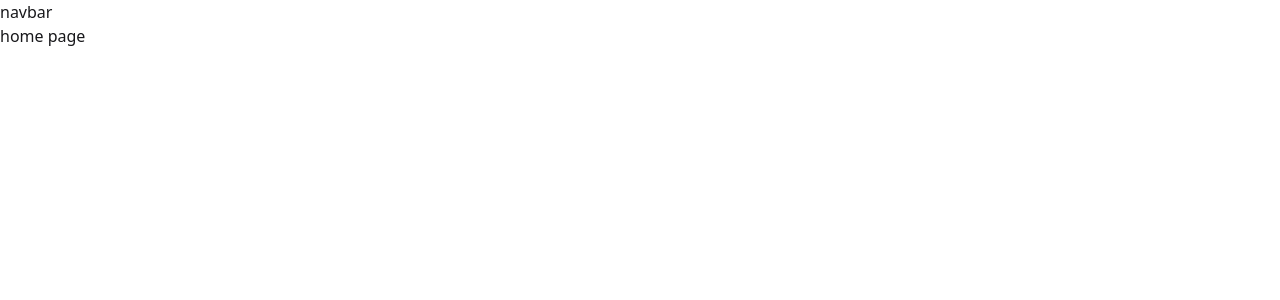
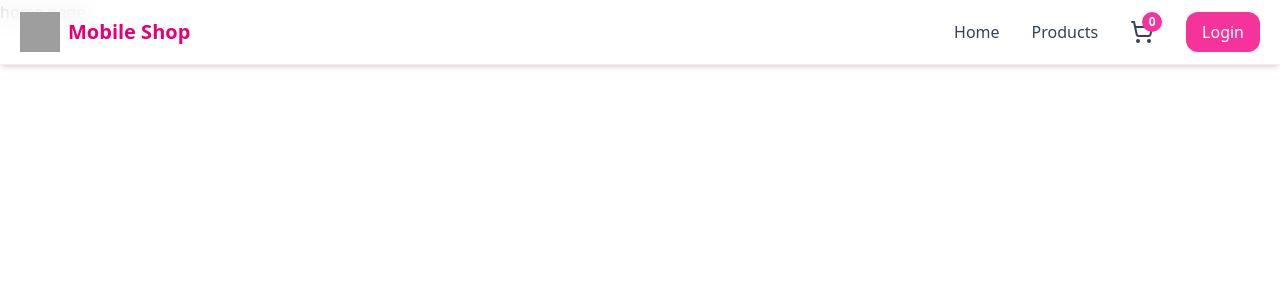
Before and after one commit to mdasifalijihat/phone-shop-Frontend, a React app: page / in a window 1280 px wide. Shown: the top 300 px of the page. Built offline with nearby package versions, Linux system fonts and the light colour scheme; grey boxes are pictures that could not be loaded; the HTML template or start-up script is replaced by a standard one.

Commit message:
added nevbar section

```diff
--- a/package.json
+++ b/package.json
@@ -21,6 +21,7 @@
     "next-themes": "^0.4.6",
     "react": "^19.1.1",
     "react-dom": "^19.1.1",
+    "react-hot-toast": "^2.6.0",
     "react-router-dom": "^7.9.5",
     "sonner": "^2.0.7",
     "tailwind-merge": "^3.3.1",
--- a/src/components/Navbar/Navbar.jsx
+++ b/src/components/Navbar/Navbar.jsx
@@ -1,11 +1,155 @@
-import React from 'react';
+import React, { useState } from "react";
+import { Link, useNavigate } from "react-router-dom";
+import { ShoppingCart, Menu, X, LogOut } from "lucide-react";
 
 const Navbar = () => {
-    return (
-        <div>
-            navbar
+  const [menuOpen, setMenuOpen] = useState(false);
+  const navigate = useNavigate();
+
+  // Example: user info (you can replace it with your auth logic)
+  const [user, setUser] = useState(
+    JSON.parse(localStorage.getItem("user")) || null
+  );
+
+  // ===== Logout Handler =====
+  const handleLogout = () => {
+    localStorage.removeItem("user"); // remove token/user data
+    setUser(null);
+    navigate("/login");
+  };
+
+  return (
+    <nav className="fixed top-0 left-0 w-full bg-white/80 backdrop-blur-md shadow-md border-b border-pink-100 z-50">
+      <div className="container mx-auto px-5 py-3 flex items-center justify-between">
+        {/* ===== Logo ===== */}
+        <Link to="/" className="flex items-center gap-2">
+          <img
+            src="https://cdn-icons-png.flaticon.com/512/3446/3446367.png"
+            alt="logo"
+            className="w-10 h-10"
+          />
+          <span className="text-xl font-bold text-pink-600">Mobile Shop</span>
+        </Link>
+
+        {/* ===== Desktop Menu ===== */}
+        <div className="hidden md:flex items-center gap-8">
+          <Link
+            to="/"
+            className="text-gray-700 hover:text-pink-600 font-medium transition"
+          >
+            Home
+          </Link>
+          <Link
+            to="/products"
+            className="text-gray-700 hover:text-pink-600 font-medium transition"
+          >
+            Products
+          </Link>
+          {user && (
+            <Link
+              to="/dashboard"
+              className="text-gray-700 hover:text-pink-600 font-medium transition"
+            >
+              Dashboard
+            </Link>
+          )}
+          <Link
+            to="/cart"
+            className="relative flex items-center text-gray-700 hover:text-pink-600 transition"
+          >
+            <ShoppingCart className="w-6 h-6" />
+            <span className="absolute -top-2 -right-2 bg-pink-500 text-white text-xs font-bold w-5 h-5 rounded-full flex items-center justify-center">
+              0
+            </span>
+          </Link>
+
+          {/* ===== Conditional Login / Logout ===== */}
+          {user ? (
+            <button
+              onClick={handleLogout}
+              className="flex items-center gap-2 bg-gray-100 text-pink-600 px-4 py-2 rounded-xl hover:bg-gray-200 transition"
+            >
+              <LogOut className="w-4 h-4" />
+              Logout
+            </button>
+          ) : (
+            <Link
+              to="/login"
+              className="bg-pink-500 text-white px-4 py-2 rounded-xl hover:bg-pink-600 transition"
+            >
+              Login
+            </Link>
+          )}
         </div>
-    );
+
+        {/* ===== Mobile Menu Button ===== */}
+        <button
+          onClick={() => setMenuOpen(!menuOpen)}
+          className="md:hidden text-gray-700"
+        >
+          {menuOpen ? <X size={28} /> : <Menu size={28} />}
+        </button>
+      </div>
+
+      {/* ===== Mobile Menu ===== */}
+      {menuOpen && (
+        <div className="md:hidden bg-white/90 backdrop-blur-md border-t border-pink-100 px-5 py-4 space-y-3 shadow-lg">
+          <Link
+            to="/"
+            onClick={() => setMenuOpen(false)}
+            className="block text-gray-700 hover:text-pink-600 font-medium"
+          >
+            Home
+          </Link>
+          <Link
+            to="/products"
+            onClick={() => setMenuOpen(false)}
+            className="block text-gray-700 hover:text-pink-600 font-medium"
+          >
+            Products
+          </Link>
+          {user && (
+            <Link
+              to="/dashboard"
+              onClick={() => setMenuOpen(false)}
+              className="block text-gray-700 hover:text-pink-600 font-medium"
+            >
+              Dashboard
+            </Link>
+          )}
+          <Link
+            to="/cart"
+            onClick={() => setMenuOpen(false)}
+            className="flex items-center gap-2 text-gray-700 hover:text-pink-600 font-medium"
+          >
+            <ShoppingCart className="w-5 h-5" />
+            <span>Cart (0)</span>
+          </Link>
+
+          {/* ===== Mobile Login / Logout ===== */}
+          {user ? (
+            <button
+              onClick={() => {
+                handleLogout();
+                setMenuOpen(false);
+              }}
+              className="w-full bg-gray-100 text-pink-600 py-2 rounded-xl hover:bg-gray-200 transition flex items-center justify-center gap-2"
+            >
+              <LogOut className="w-4 h-4" /> Logout
+            </button>
+          ) : (
+            <Link
+              to="/login"
+              onClick={() => setMenuOpen(false)}
+              className="block bg-pink-500 text-white text-center py-2 rounded-xl hover:bg-pink-600 transition"
+            >
+              Login
+            </Link>
+          )}
+        </div>
+      )}
+    </nav>
+  );
 };
 
 export default Navbar;
--- /dev/null
+++ b/src/components/hero/Hero.jsx
@@ -0,0 +1,24 @@
+import React from "react";
+
+const Hero = () => {
+  return (
+    <section className="bg-gradient-to-br from-pink-100 via-purple-100 to-blue-100 py-20">
+      <div className="container mx-auto px-6 text-center">
+        <h1 className="text-4xl md:text-6xl font-bold text-gray-800 mb-6">
+          Welcome to <span className="text-pink-600">Mobile Shop</span>
+        </h1>
+        <p className="text-lg md:text-xl text-gray-600 mb-8">
+          Your one-stop destination for the latest and greatest mobile phones.
+        </p>
+        <a
+          href="/products"
+          className="bg-pink-500 text-white px-6 py-3 rounded-full text-lg font-medium hover:bg-pink-600 transition"
+        >
+          Shop Now
+        </a>
+      </div>
+    </section>
+  );
+};
+
+export default Hero;
--- a/src/pages/Login.jsx
+++ b/src/pages/Login.jsx
@@ -38,7 +38,7 @@ const Login = () => {
       if (res.data.success) {
         toast.success(res.data.message);
         localStorage.setItem("email", formData.email); // verify page এর জন্য দরকার হবে
-        navigate("/verify");
+        navigate("/");
       } else {
         toast.error(res.data.message || "Login failed.");
       }
```
Also changed, not shown: 1 other file (tests, documents, lock files or other folders).
